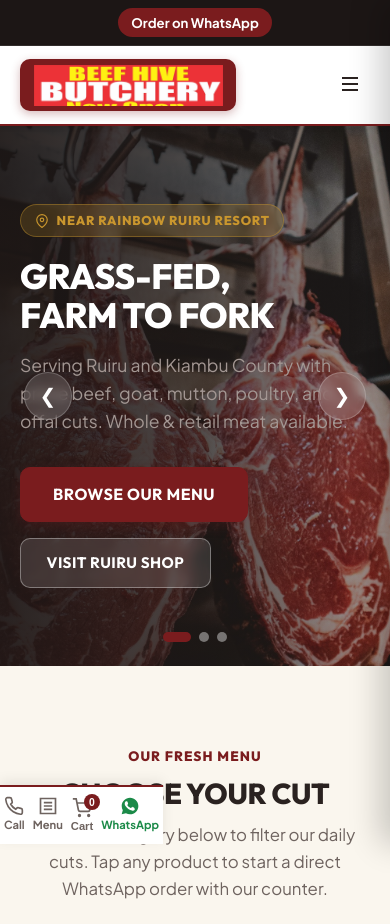
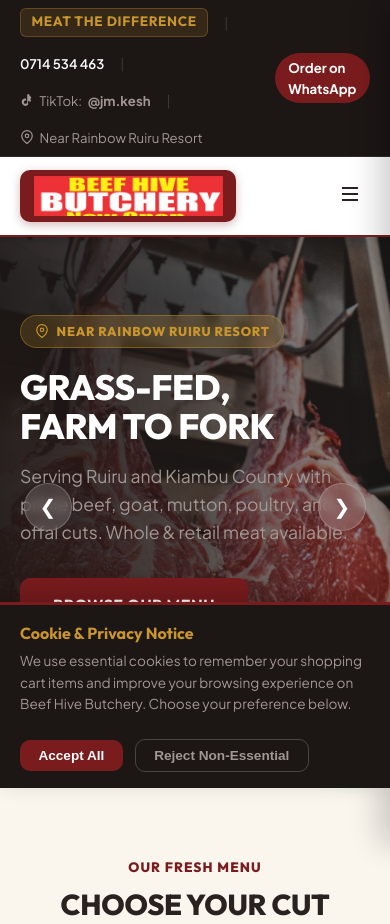
Before and after one commit to denkaai/Beefhive, a plain HTML site: page index.html in a window 390 px wide. Shown: the top 924 px of the page. Drawn offline with Linux system fonts and the light colour scheme.

Commit message:
Fix WhatsApp button visibility, add Cookie Consent Banner, and floating WhatsApp widget

```diff
--- a/css/style.css
+++ b/css/style.css
@@ -930,19 +930,27 @@
 }
 
 .btn-wa-direct {
-  background-color: var(--whatsapp-light);
-  color: var(--whatsapp-green);
-  border: 1px solid rgba(27, 138, 72, 0.3);
+  background-color: #25D366;
+  color: #FFFFFF;
+  border: none;
   border-radius: var(--radius-md);
   display: flex;
   align-items: center;
   justify-content: center;
   transition: all var(--transition-fast);
+  box-shadow: 0 3px 8px rgba(37, 211, 102, 0.3);
+}
+
+.btn-wa-direct svg {
+  fill: #FFFFFF !important;
+  width: 22px !important;
+  height: 22px !important;
 }
 
 .btn-wa-direct:hover {
-  background-color: var(--whatsapp-green);
-  color: #FFF;
+  background-color: #1EBE5D;
+  transform: translateY(-2px);
+  box-shadow: 0 5px 12px rgba(37, 211, 102, 0.4);
 }
 
 /* Wholesale Callout Banner */
@@ -1769,17 +1777,154 @@
   }
 }
 
+/* 19. Floating WhatsApp Quick Order Button */
+.floating-wa-btn {
+  position: fixed;
+  bottom: 24px;
+  right: 24px;
+  z-index: 9998;
+  background-color: #25D366;
+  color: #FFFFFF;
+  width: 56px;
+  height: 56px;
+  border-radius: var(--radius-full);
+  display: flex;
+  align-items: center;
+  justify-content: center;
+  box-shadow: 0 6px 20px rgba(37, 211, 102, 0.4);
+  transition: all var(--transition-fast);
+  text-decoration: none;
+}
+
+.floating-wa-btn:hover {
+  background-color: #1EBE5D;
+  transform: scale(1.08);
+  box-shadow: 0 8px 25px rgba(37, 211, 102, 0.5);
+}
+
+.floating-wa-btn svg {
+  fill: #FFFFFF;
+}
+
+.floating-wa-tooltip {
+  position: absolute;
+  right: 68px;
+  background-color: var(--bg-header);
+  color: #FFFFFF;
+  font-family: var(--font-heading);
+  font-weight: 700;
+  font-size: 0.85rem;
+  padding: 0.4rem 0.85rem;
+  border-radius: var(--radius-md);
+  white-space: nowrap;
+  opacity: 0;
+  visibility: hidden;
+  transition: all var(--transition-fast);
+  pointer-events: none;
+  box-shadow: var(--shadow-md);
+}
+
+.floating-wa-btn:hover .floating-wa-tooltip {
+  opacity: 1;
+  visibility: visible;
+  right: 64px;
+}
+
+/* 20. Cookie Consent Notification Banner */
+.cookie-banner {
+  position: fixed;
+  bottom: -100px;
+  left: 0;
+  right: 0;
+  z-index: 10005;
+  background-color: var(--bg-header);
+  color: #FFFFFF;
+  border-top: 3px solid var(--primary-red);
+  box-shadow: 0 -8px 24px rgba(0, 0, 0, 0.2);
+  transition: bottom 0.4s cubic-bezier(0.4, 0, 0.2, 1);
+}
+
+.cookie-banner.show {
+  bottom: 0;
+}
+
+.cookie-content {
+  max-width: var(--container-max);
+  margin: 0 auto;
+  padding: 1rem 1.25rem;
+  display: flex;
+  align-items: center;
+  justify-content: space-between;
+  gap: 1.5rem;
+  flex-wrap: wrap;
+}
+
+.cookie-text strong {
+  font-family: var(--font-heading);
+  font-size: 1rem;
+  color: var(--accent-gold);
+  display: block;
+  margin-bottom: 0.2rem;
+}
+
+.cookie-text p {
+  font-size: 0.85rem;
+  color: var(--text-light);
+  max-width: 720px;
+  margin: 0;
+}
+
+.cookie-actions {
+  display: flex;
+  align-items: center;
+  gap: 0.75rem;
+}
+
+.btn-cookie-accept {
+  background-color: var(--primary-red);
+  color: #FFFFFF;
+  border: none;
+  font-weight: 700;
+  font-size: 0.85rem;
+  padding: 0.5rem 1.15rem;
+  border-radius: var(--radius-md);
+  cursor: pointer;
+  transition: all var(--transition-fast);
+}
+
+.btn-cookie-accept:hover {
+  background-color: var(--primary-red-hover);
+}
+
+.btn-cookie-reject {
+  background-color: transparent;
+  color: var(--text-light);
+  border: 1px solid rgba(255, 255, 255, 0.2);
+  font-weight: 600;
+  font-size: 0.85rem;
+  padding: 0.5rem 1.15rem;
+  border-radius: var(--radius-md);
+  cursor: pointer;
+  transition: all var(--transition-fast);
+}
+
+.btn-cookie-reject:hover {
+  background-color: rgba(255, 255, 255, 0.1);
+  color: #FFFFFF;
+}
+
 @media (max-width: 768px) {
-  .top-bar-left {
-    display: none;
+  .floating-wa-btn {
+    bottom: 72px; /* Position above mobile sticky nav */
+    right: 16px;
+    width: 48px;
+    height: 48px;
   }
-  .top-bar-inner {
-    justify-content: center;
+  .cookie-content {
+    flex-direction: column;
+    align-items: flex-start;
   }
-  .mobile-sticky-bar {
-    display: flex;
+  .cookie-banner.show {
+    bottom: 56px; /* Position above mobile sticky bar */
   }
-  body {
-    padding-bottom: 60px;
-  }
-}
+}
--- a/index.html
+++ b/index.html
@@ -645,6 +645,28 @@
     </a>
   </nav>
 
+  <!-- Floating WhatsApp Quick Order Widget -->
+  <a href="https://wa.me/254714534463?text=Hi%20Beef%20Hive%20Butchery%2C%20I%20would%20like%20to%20order%20fresh%20meat." target="_blank" rel="noopener noreferrer" class="floating-wa-btn" aria-label="Quick Order on WhatsApp">
+    <svg viewBox="0 0 24 24" width="28" height="28" fill="currentColor">
+      <path d="M12.031 2c-5.514 0-9.998 4.486-9.998 10 0 1.761.458 3.473 1.328 4.985L2 22l5.143-1.35A9.957 9.957 0 0012.031 22c5.515 0 9.999-4.486 9.999-10s-4.484-10-9.999-10zm5.82 14.28c-.244.687-1.42 1.312-1.956 1.365-.503.051-1.144.225-3.76-.8-3.08-1.205-5.06-4.32-5.215-4.526-.153-.207-1.246-1.66-1.246-3.167 0-1.507.78-2.247 1.056-2.553.275-.306.6-.383.8-.383.2 0 .4 0 .574.01.184.01.433-.07.675.51.244.58.83 2.025.903 2.174.073.148.12.325.024.517-.096.191-.144.31-.288.48-.144.17-.303.38-.432.51-.144.143-.294.3-.127.587.168.287.747 1.233 1.602 1.996 1.099.98 2.026 1.285 2.313 1.428.287.143.456.12.624-.072.168-.192.72-.837.912-1.124.192-.287.384-.24.648-.143.264.095 1.68.792 1.968.935.288.143.48.215.552.335.072.12.072.697-.172 1.384z"/>
+    </svg>
+    <span class="floating-wa-tooltip">Order on WhatsApp</span>
+  </a>
+
+  <!-- Cookie Consent Notification Banner -->
+  <div id="cookie-banner" class="cookie-banner" role="dialog" aria-label="Cookie Preferences">
+    <div class="cookie-content">
+      <div class="cookie-text">
+        <strong>Cookie &amp; Privacy Notice</strong>
+        <p>We use essential cookies to remember your shopping cart items and improve your browsing experience on Beef Hive Butchery. Choose your preference below.</p>
+      </div>
+      <div class="cookie-actions">
+        <button type="button" id="accept-cookies-btn" class="btn-cookie-accept">Accept All</button>
+        <button type="button" id="reject-cookies-btn" class="btn-cookie-reject">Reject Non-Essential</button>
+      </div>
+    </div>
+  </div>
+
   <!-- Main JavaScript File -->
   <script src="js/script.js"></script>
 </body>
--- a/js/script.js
+++ b/js/script.js
@@ -67,6 +67,7 @@
   setupCartDrawerEvents();
   setupCatalogSearch();
   setupFaqAccordion();
+  setupCookieBanner();
   fetchProducts();
 });
 
@@ -672,3 +673,32 @@
   div.appendChild(document.createTextNode(str));
   return div.innerHTML;
 }
+
+// Cookie Consent Notification Banner Setup
+function setupCookieBanner() {
+  const banner = document.getElementById('cookie-banner');
+  const acceptBtn = document.getElementById('accept-cookies-btn');
+  const rejectBtn = document.getElementById('reject-cookies-btn');
+  if (!banner) return;
+
+  const consent = localStorage.getItem('beef_hive_cookie_consent');
+  if (!consent) {
+    setTimeout(() => {
+      banner.classList.add('show');
+    }, 1000);
+  }
+
+  if (acceptBtn) {
+    acceptBtn.addEventListener('click', () => {
+      localStorage.setItem('beef_hive_cookie_consent', 'accepted');
+      banner.classList.remove('show');
+    });
+  }
+
+  if (rejectBtn) {
+    rejectBtn.addEventListener('click', () => {
+      localStorage.setItem('beef_hive_cookie_consent', 'rejected');
+      banner.classList.remove('show');
+    });
+  }
+}
```
